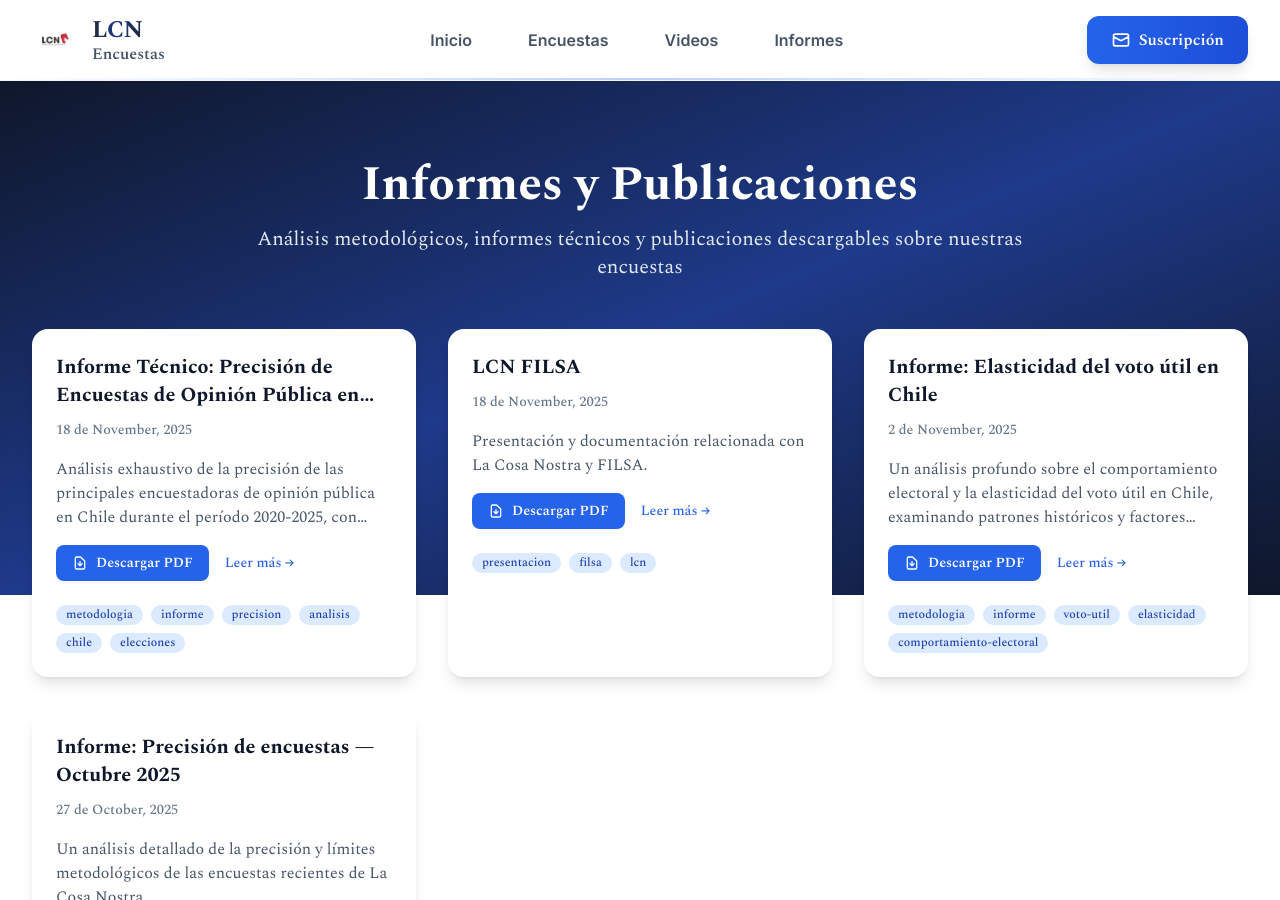
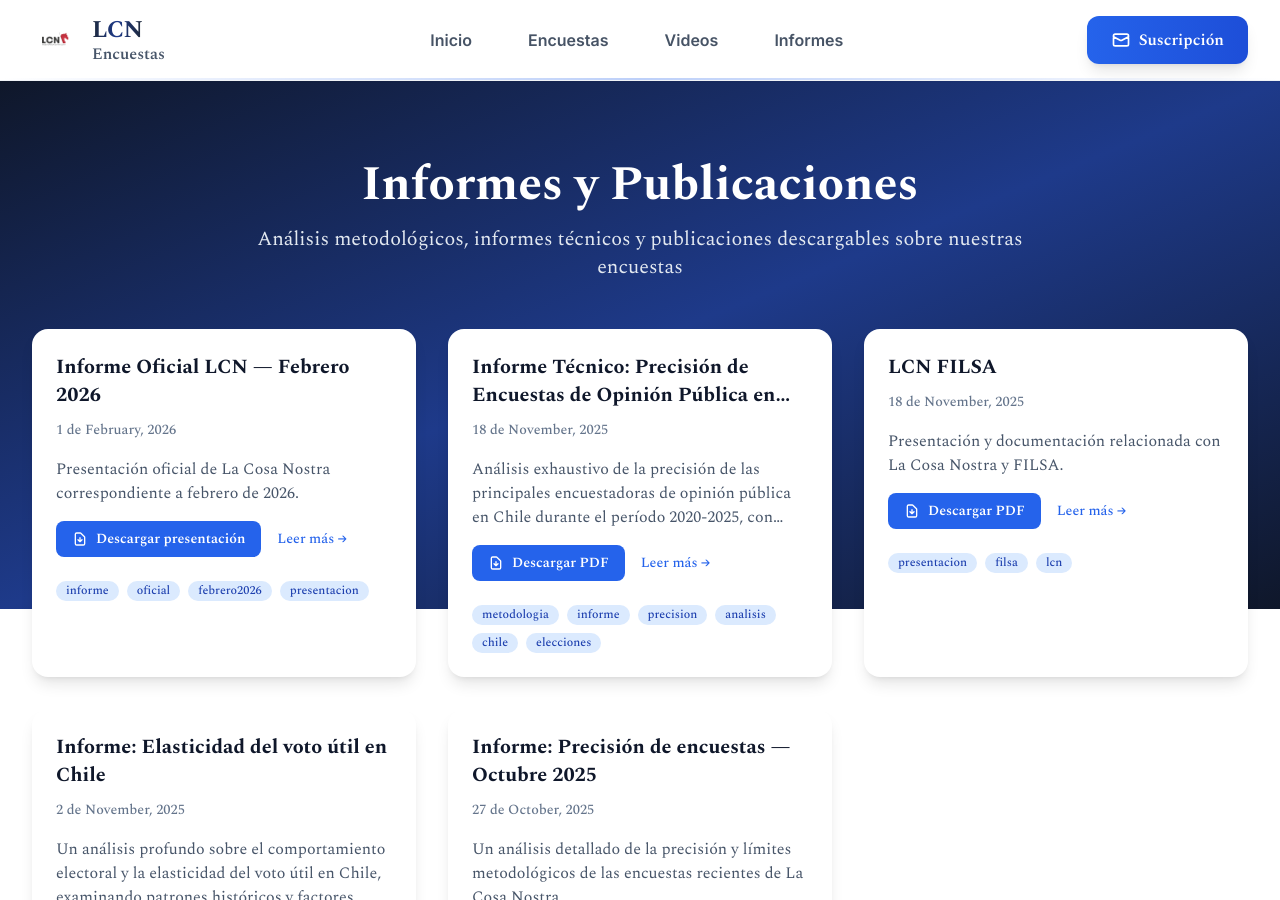
Before and after one commit to JuanJorquerAI/encuesta-lcn, a Jekyll site: the page built from informes/index.html, in a window 1280 px wide and 900 px high. Built offline with Jekyll 4.4.1, drawn with Linux system fonts in a browser that asks for light colours; nearby versions of some CDN libraries.

Commit message:
feat: Agregar Informe Oficial LCN Febrero 2026 (PPTX) a la sección de Informes

```diff
--- a/_layouts/post.html
+++ b/_layouts/post.html
@@ -66,7 +66,7 @@ layout: default
             d="M12 10v6m0 0l-3-3m3 3l3-3m2 8H7a2 2 0 01-2-2V5a2 2 0 012-2h5.586a1 1 0 01.707.293l5.414 5.414a1 1 0 01.293.707V19a2 2 0 01-2 2z"
           />
         </svg>
-        Descargar PDF
+        {% if page.pdf_url contains '.pptx' %}Descargar presentación{% else %}Descargar PDF{% endif %}
       </a>
     </div>
     {% endif %}
--- /dev/null
+++ b/_posts/2026-02-01-informe-oficial-lcn-febrero-2026.md
@@ -0,0 +1,20 @@
+---
+layout: post
+title: "Informe Oficial LCN — Febrero 2026"
+date: 2026-02-01
+categories: [informes]
+tags: [informe, oficial, febrero2026, presentacion]
+pdf_url: "/assets/pdfs/Informe Oficial LCN Febrero 2026.pptx"
+file_type: pptx
+excerpt: "Presentación oficial de La Cosa Nostra correspondiente a febrero de 2026."
+---
+
+Informe oficial en formato presentación correspondiente a febrero de 2026.
+
+## Descarga
+
+Para descargar la presentación completa utilice el botón de descarga en la parte superior de esta página.
+
+---
+
+Para más información sobre nuestros informes y publicaciones, visita nuestra [sección de Informes](/informes/).
--- a/informes/index.html
+++ b/informes/index.html
@@ -77,7 +77,7 @@ permalink: /informes/
                     d="M12 10v6m0 0l-3-3m3 3l3-3m2 8H7a2 2 0 01-2-2V5a2 2 0 012-2h5.586a1 1 0 01.707.293l5.414 5.414a1 1 0 01.293.707V19a2 2 0 01-2 2z"
                   />
                 </svg>
-                Descargar PDF
+                {% if post.pdf_url contains '.pptx' %}Descargar presentación{% else %}Descargar PDF{% endif %}
               </a>
               {% endif %}
               <a
```
Also changed, not shown: 1 other file.
